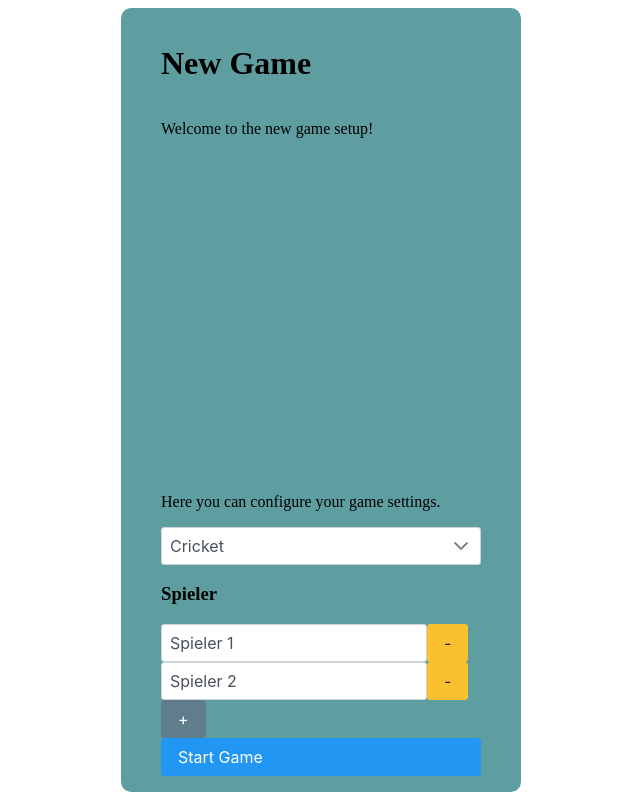
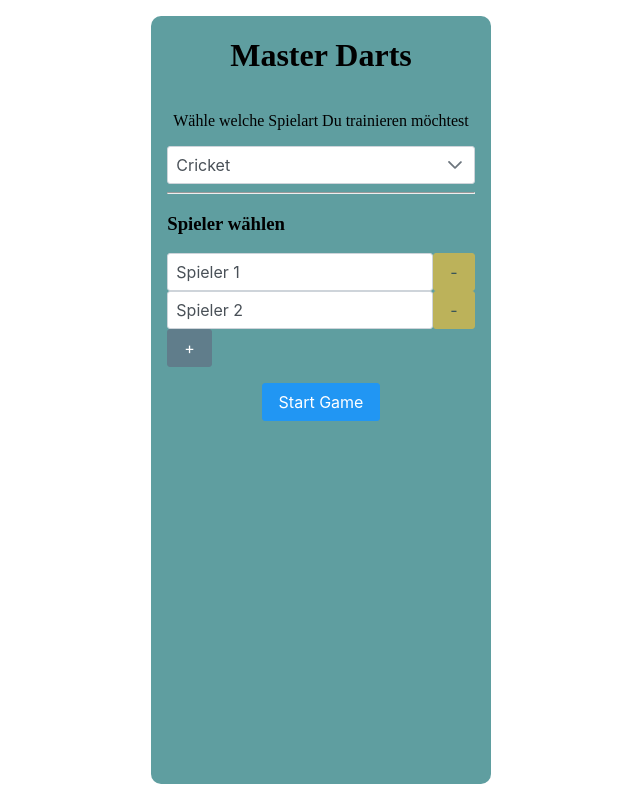
Before and after one commit to zahnmeissel/master-darts, a React (Vite) app: page / in a window 1280 px wide. Shown: the whole page, without its empty margins (319-959 px from the left). Built offline with nearby package versions, Linux system fonts and the light colour scheme.

Commit message:
align layout

```diff
--- a/src/App.tsx
+++ b/src/App.tsx
@@ -5,14 +5,12 @@ import GameSetupGate from "./gameSetupGate";
 
 function App() {
 
-    /*
-    * Reset (neues Spiel starten) explizit steuern
-    * <button onClick={() => dispatch({type: "RESET_SETUP"})}
-    * */
     return (
         <PrimeReactProvider>
             <GameSetupProvider>
-                <GameSetupGate />
+                <div className={"wrapper"}>
+                    <GameSetupGate />
+                </div>
             </GameSetupProvider>
         </PrimeReactProvider>
     )
--- a/src/dialogs/selectorView/gameSelectorView.tsx
+++ b/src/dialogs/selectorView/gameSelectorView.tsx
@@ -10,23 +10,21 @@ export default function GameSelectorView() {
     function createGameTypeView(gameType: GameType) {
         if (gameType === GameType.CRICKET) {
             return (
-				<OptionsCricket />
+                <OptionsCricket/>
             )
         }
     }
 
     return (
-		<div className="gameboard">
-			<GameTypeSelect />
+        <>
+            <GameTypeSelect/>
             {
                 createGameTypeView(state.gameType)
             }
-			{/*
-				selectedGame === CRICKET && <GameProvider initialState={createCricketGame()}>
-				<NewCricket playerList = {players}/>
-			</GameProvider>
-			*/}
-			<Button className="start-game-button" onClick={() => dispatch({type: "START_GAME"})}>Start Game</Button>
+            <div className="start-game-button">
+                <Button
+                    onClick={() => dispatch({type: "START_GAME"})}>Start Game</Button>
             </div>
+        </>
     )
 }
--- a/src/dialogs/selectorView/gameTypeSelect.tsx
+++ b/src/dialogs/selectorView/gameTypeSelect.tsx
@@ -1,17 +1,19 @@
 import {useGameSetup} from "../../context/gameSetupContext";
 import {gameVariantOptions} from "../../lib/constants";
 import type {GameType} from "../../lib/constants";
-import { Dropdown } from 'primereact/dropdown';
+import {Dropdown} from 'primereact/dropdown';
+import '../../styles/base.scss';
 
 export default function GameTypeSelect() {
     const {state, dispatch} = useGameSetup();
 
     return (
-        <>
-            <h1>New Game</h1>
-            <p>Welcome to the new game setup!</p>
-            <p>Here you can configure your game settings.</p>
-            <Dropdown
+        <div className={"header"}>
+
+            <h1>Master Darts</h1>
+            <p>Wähle welche Spielart Du trainieren möchtest</p>
+
+            <Dropdown style={{width: '100%'}}
                 options={gameVariantOptions}
                 optionLabel={"name"}
                 optionValue={"type"}
@@ -22,6 +24,6 @@ export default function GameTypeSelect() {
                 })}
             />
 
-        </>
+        </div>
     );
 }
--- a/src/dialogs/selectorView/optionsCricket.tsx
+++ b/src/dialogs/selectorView/optionsCricket.tsx
@@ -3,6 +3,9 @@ import PlayerOptions from "./playerOptions";
 export default function OptionsCricket() {
 
     return (
-        <PlayerOptions/>
+        <div>
+            <hr></hr>
+            <PlayerOptions/>
+        </div>
     );
 }
--- a/src/dialogs/selectorView/playerOptions.tsx
+++ b/src/dialogs/selectorView/playerOptions.tsx
@@ -7,10 +7,11 @@ export default function PlayerOptions() {
 
     return (
         <div>
-            <h3>Spieler</h3>
+            <h3>Spieler wählen</h3>
             {
                 state.players.map(player => (
-                    <div key={player.id}>
+                    <div key={player.id} style={{width: '100%'}}>
+                        <div className={"add-player"}>
                             <InputText
                                 key={player.id}
                                 value={player.name}
@@ -25,8 +26,10 @@ export default function PlayerOptions() {
                                     type: "REMOVE_PLAYER",
                                     playerId: player.id
                                 })}
+                                disabled={state.players.length < 3}
                                 label={"-"}
                                 severity={"warning"}/>
+                        </div>
                     </div>
                 ))
             }
--- a/src/game-variants/cricket/Cricket.tsx
+++ b/src/game-variants/cricket/Cricket.tsx
@@ -3,6 +3,7 @@ import HitScore from "../cricket/HitScore.tsx";
 import {useGame} from "../../context/GameContext";
 import {TARGETS} from "../../domain/rules/CricketUnifiedRules";
 import {useGameSetup} from "../../context/gameSetupContext";
+import "../../styles/base.scss";
 
 export default function Cricket() {
 
--- a/src/styles/base.scss
+++ b/src/styles/base.scss
@@ -1,10 +1,69 @@
+.header {
+  display: flex;
+  flex-direction: column;
+  align-items: center;
+  justify-content: center;
+}
+.add-player {
+  display: flex;
+}
+.start-game-button {
+  display: flex;
+  margin-top: 16px;
+  align-items: center;
+  justify-content: center;
+}
+.gameboard {
+  width: 400px;
+
+  display: grid;
+  grid-template-rows: auto 1fr auto;
+  overflow: hidden;
+
+}
+
+.board-header {
+  padding: 12px 16px;
+  flex: 0 0 auto;
+  position: relative;
+}
+.footer {
+  padding: 12px 16px;
+  flex: 0 0 auto;
+  position: static;
+}
+
+.board-title {
+  margin: 0;
+  text-align: center; /* horizontal zentriert */
+}
+.info {
+  display: flex;
+  flex-direction: column;
+  align-items: center;
+  justify-content: center;
+}
+
+.gameboard-content {
+  min-height: 0;
+  display: flex;
+  flex-direction: column;
+  overflow: hidden;
+  padding: 8px 16px;
+}
+
+.game {
+  flex: 1;
+  min-height: 0;
+  display: flex;
+  flex-direction: column;
+  gap: 8px;
+}
+
 .board-close {
   position: absolute;
-  top: -16px;
-  right: -40px;
-  display: inline-flex;
-  align-items: center;
-  justify-content: center;
+  top: 0px;
+  right: 0px;
 
   padding: 6px;
   border: 0;
--- a/src/styles/index.scss
+++ b/src/styles/index.scss
@@ -1,62 +1,24 @@
-@use "tokens";
-@use "reset";
-@use "base";
-@use "utilities";
 
-body {
+html, body, #root {
   margin: 0;
+  padding: 0;
+  min-height: 100vh;
+
+  display: flex;
+  justify-content: center;
+  align-items: flex-start;
 }
 
-.gameboard {
-  padding: 16px 40px;
+.wrapper {
+  height: calc(100vh - 32px);
+  margin: 16px 0;
+  padding: 0 16px;
+
+  width: fit-content;
+
   background: cadetblue;
-  width: 400px;
   border-radius: 10px;
 
-  display: grid;
-  grid-template-rows: auto 1fr auto;
-  overflow: hidden;
+  box-sizing: border-box;
 
-  margin: 8px auto;
-  height: calc(100dvh - 16px);
-
-  box-sizing: border-box;
 }
-
-.board-header {
-  padding: 12px 16px;
-  flex: 0 0 auto;
-  position: relative;
-}
-.footer {
-  padding: 12px 16px;
-  flex: 0 0 auto;
-  position: static;
-}
-
-.board-title {
-  margin: 0;
-  text-align: center; /* horizontal zentriert */
-}
-.info {
-  display: flex;
-  flex-direction: column;
-  align-items: center;
-  justify-content: center;
-}
-
-.gameboard-content {
-  min-height: 0;
-  display: flex;
-  flex-direction: column;
-  overflow: hidden;
-  padding: 8px 16px;
-}
-
-.game {
-  flex: 1;
-  min-height: 0;
-  display: flex;
-  flex-direction: column;
-  gap: 8px;
-}
```
Also changed, not shown: docker-compose.yml (added, +7 -0 lines). Lines whose indentation alone changed are shown as unchanged.
